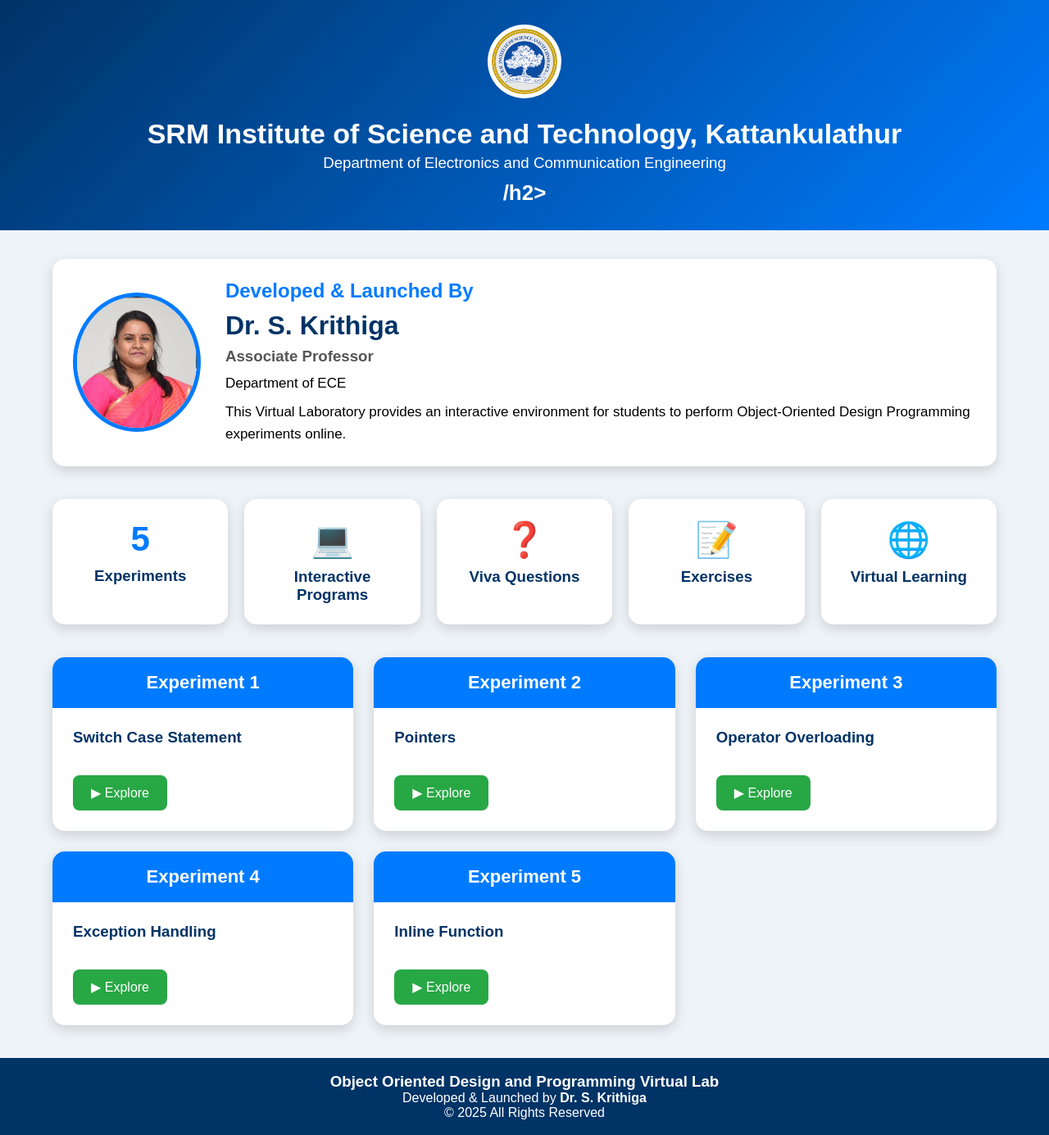
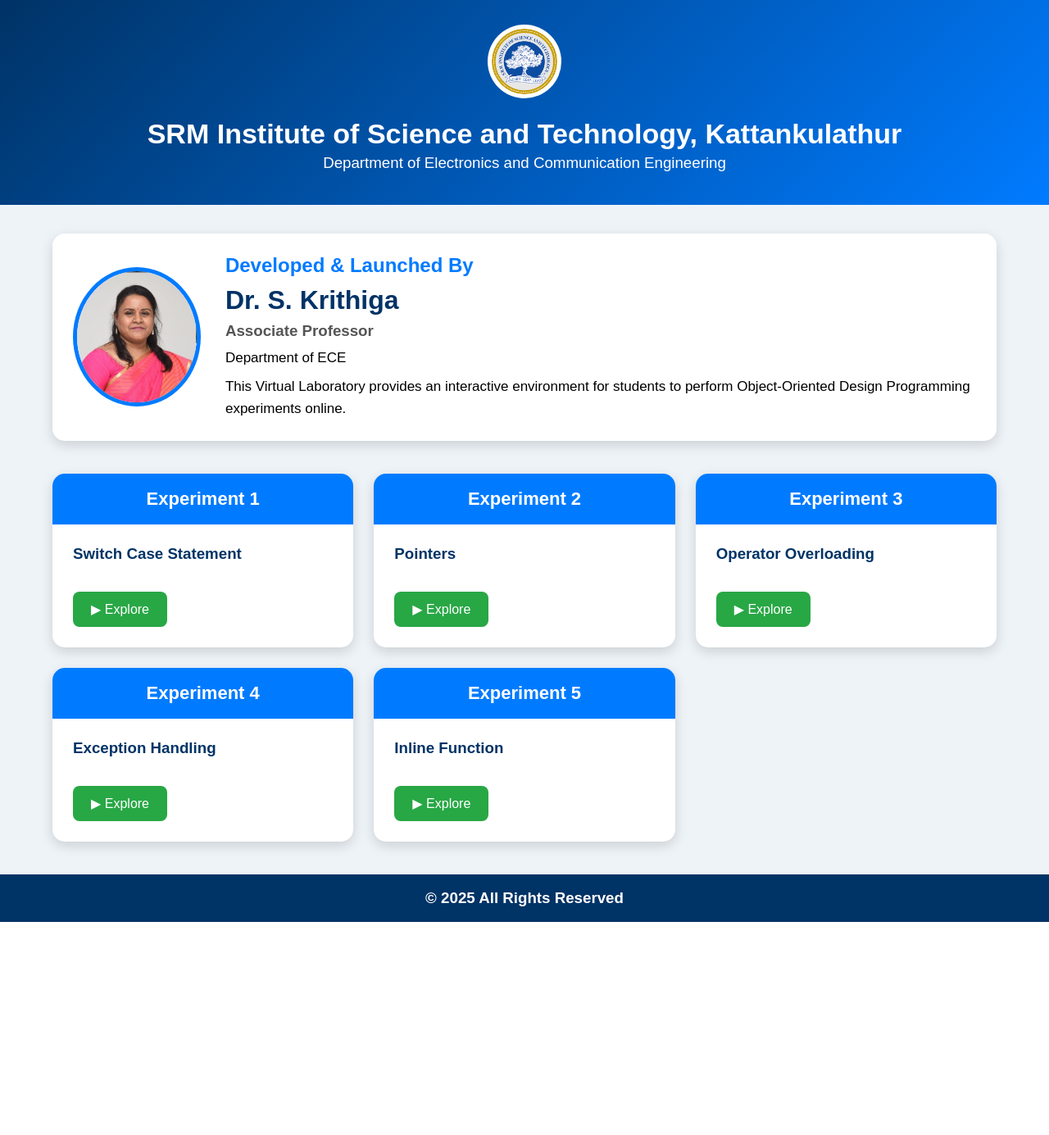
Before and after one commit to krithiga80/OODPVLAB, a Flask app: page / in a window 1280 px wide. Shown: the whole page at 82% size. After the commit the page ends 1125 px from the top, so only its background shows below. Run offline with Flask 3, Linux system fonts and the light colour scheme.

Commit message:
Updated templates/index.html

```diff
--- a/templates/index.html
+++ b/templates/index.html
@@ -343,7 +343,7 @@ margin-top:20px;
 
 <h3>Department of Electronics and Communication Engineering</h3>
 
-<h2> /h2>
+<h2>
 
 </header>
 
@@ -374,52 +374,6 @@ Department of ECE
 This Virtual Laboratory provides an interactive environment for students to perform Object-Oriented Design Programming experiments online.
 
 </p>
-
-</div>
-
-</div>
-
-<!-- Statistics -->
-
-<div class="stats">
-
-<div class="stat">
-
-<h1>5</h1>
-
-<h3>Experiments</h3>
-
-</div>
-
-<div class="stat">
-
-<h1>💻</h1>
-
-<h3>Interactive Programs</h3>
-
-</div>
-
-<div class="stat">
-
-<h1>❓</h1>
-
-<h3>Viva Questions</h3>
-
-</div>
-
-<div class="stat">
-
-<h1>📝</h1>
-
-<h3>Exercises</h3>
-
-</div>
-
-<div class="stat">
-
-<h1>🌐</h1>
-
-<h3>Virtual Learning</h3>
 
 </div>
 
@@ -467,15 +421,7 @@ This Virtual Laboratory provides an interactive environment for students to perf
 
 <footer>
 
-<h3> Object Oriented Design and Programming Virtual Lab</h3>
-
-<p>
-
-Developed & Launched by <b>Dr. S. Krithiga</b>
-
-</p>
-
-<p>
+<h3>
 
 © 2025 All Rights Reserved
 
```
